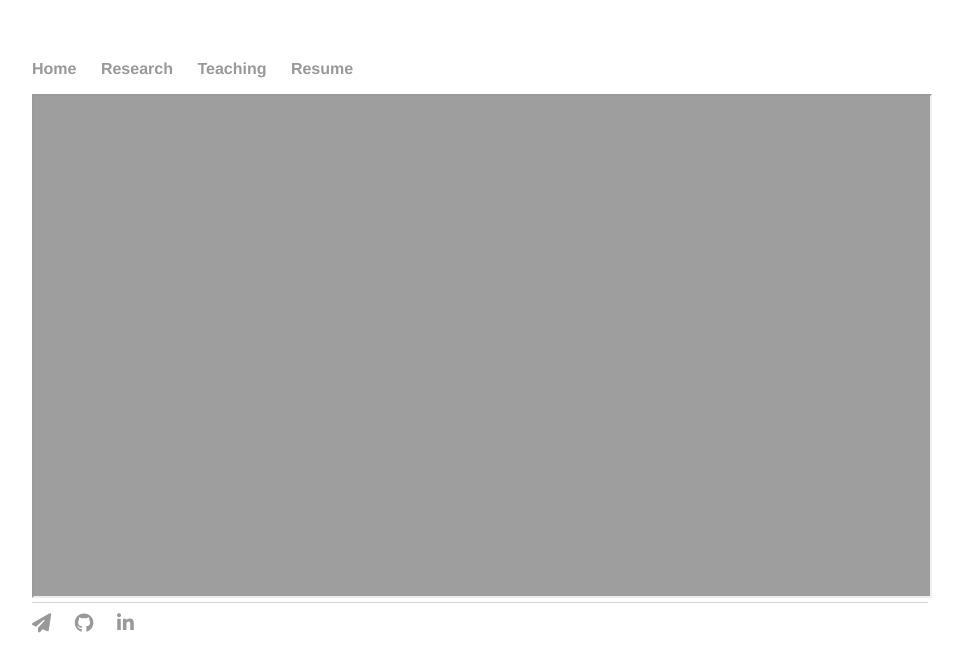
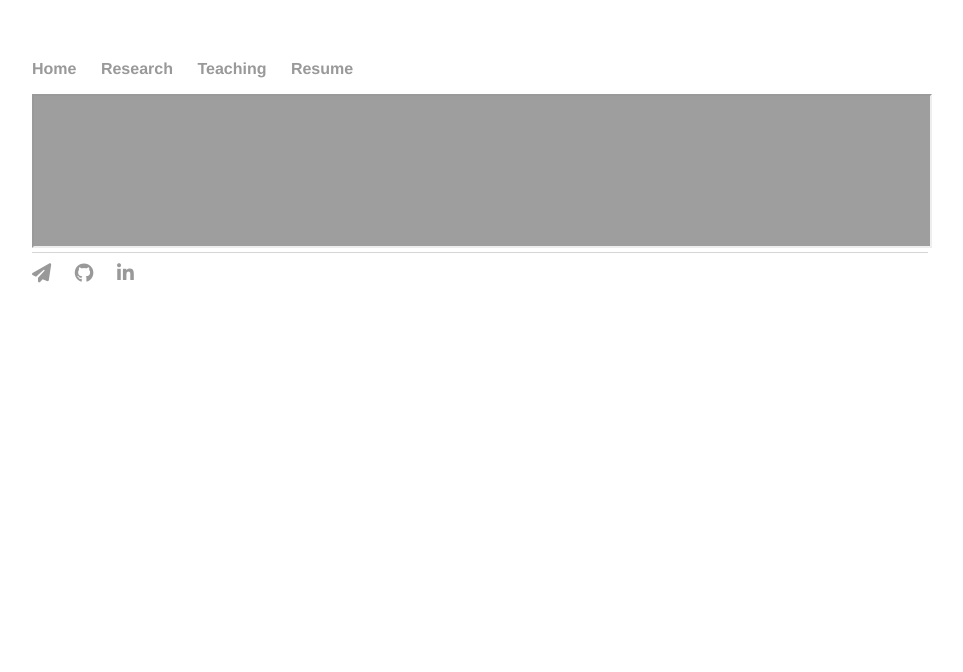
Before and after one commit to miateixeira/miateixeira.github.io, a Jekyll site: the page built from resume/index.html, in a window 1280 px wide. Shown: the top 672 px of the page, without its empty margins (160-1123 px from the left). Built offline with Jekyll 4.4.1, drawn with Linux system fonts in a browser that asks for light colours; nearby versions of some CDN libraries.

Commit message:
resized resume iframe

```diff
--- a/resume/index.html
+++ b/resume/index.html
@@ -5,6 +5,6 @@ title: Resume
 <html>
   <body>
     <!-- <embed src="https://miateixeira.github.io/resume/resume.pdf" type="application/pdf"/> -->
-    <iframe src="https://miateixeira.github.io/resume/resume.pdf" width="100%" height="500px"></iframe>
+    <iframe src="https://miateixeira.github.io/resume/resume.pdf" width="100%" height="100%"></iframe>
   </body>
 </html>
```
